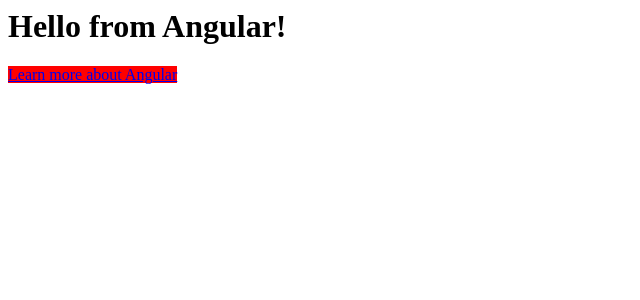
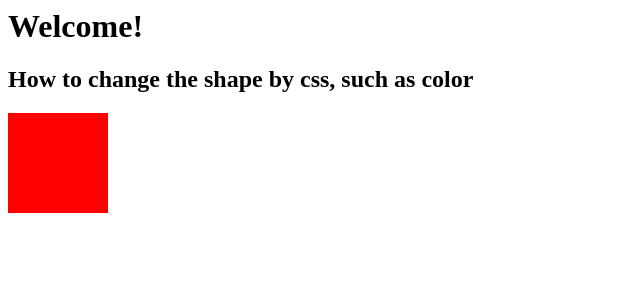
Before and after one commit to helloCode-23/angular-test, an Angular app: page / in a window 1280 px wide. Shown: the top 300 px of the page, without its empty margins (0-640 px from the left). Built offline with nearby package versions, Linux system fonts and the light colour scheme.

Commit message:
2 files modified

```diff
--- a/src/index.scss
+++ b/src/index.scss
@@ -1,3 +1,9 @@
 .a-title {
   background-color: red;
 }
+
+#square {
+  width: 100px;
+  height: 100px;
+  background: red;
+}
--- a/src/myApp.html
+++ b/src/myApp.html
@@ -1,4 +1,3 @@
-<h1>Hello from {{name}}!</h1>
-<a class="a-title" target="_blank" href="https://angular.io/start">
-  Learn more about Angular
-</a>
+<h1>Welcome!</h1>
+<h2>How to change the shape by css, such as color</h2>
+<div id="square"></div>
```
